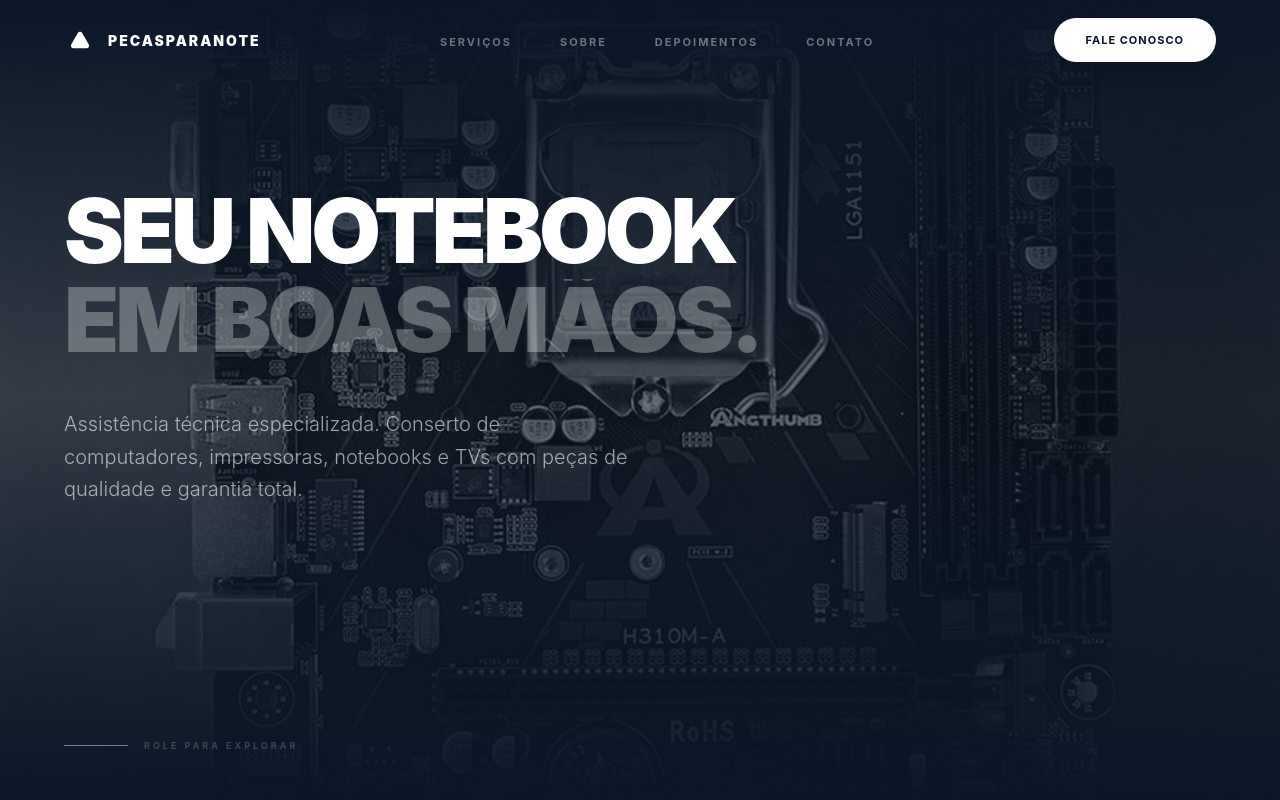
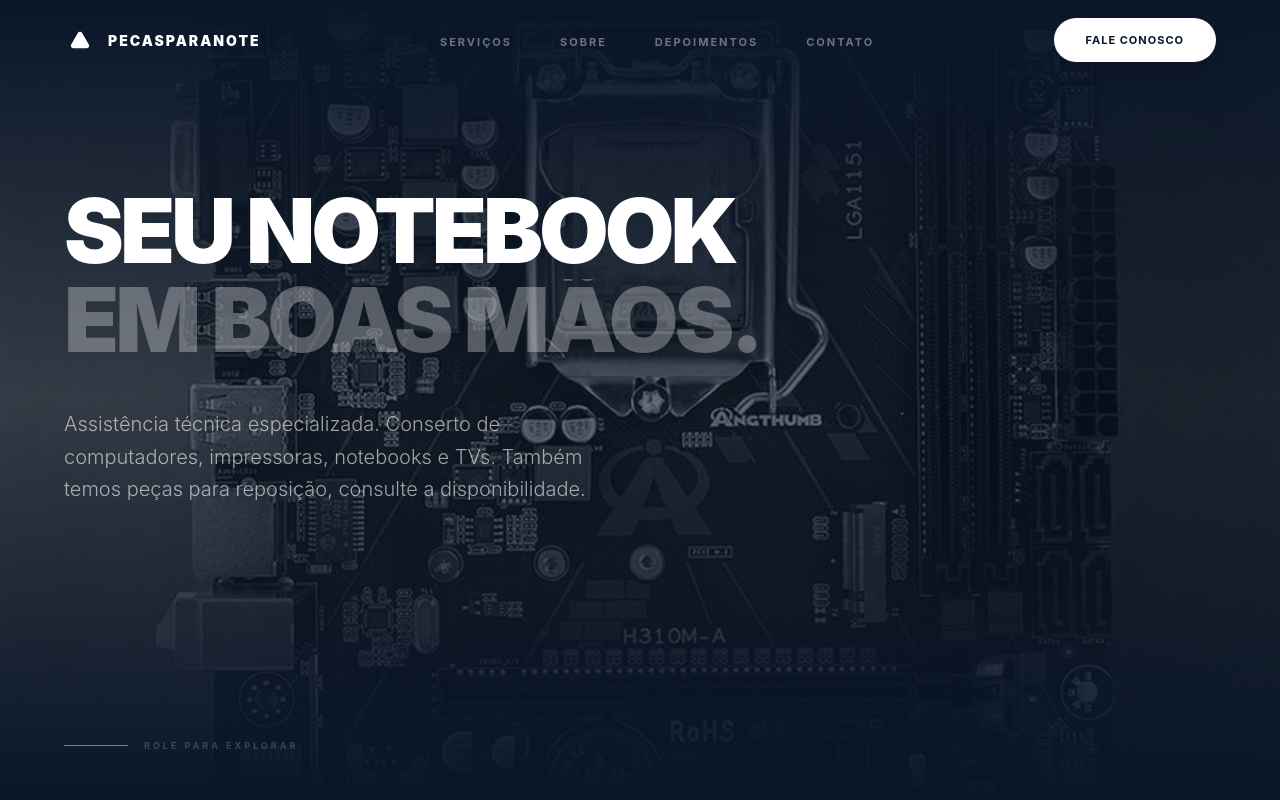
Before and after one commit to teusdrz/pecasparanote, a Next.js app: page / in a window 1280 px wide. Shown: the top 800 px of the page. Built offline with nearby package versions, Linux system fonts and the light colour scheme.

Commit message:
fix: update service description for clarity and completeness

```diff
--- a/src/components/Hero.tsx
+++ b/src/components/Hero.tsx
@@ -101,7 +101,7 @@ export default function Hero() {
             ref={descRef}
             className="text-lg md:text-xl font-light leading-relaxed text-white/60 mb-12 max-w-[580px]"
           >
-            Assistência técnica especializada. Conserto de computadores, impressoras, notebooks e TVs com peças de qualidade e garantia total.
+            Assistência técnica especializada. Conserto de computadores, impressoras, notebooks e TVs. Também temos peças para reposição, consulte a disponibilidade.
           </p>
 
           <div className="flex flex-wrap gap-6">
```
